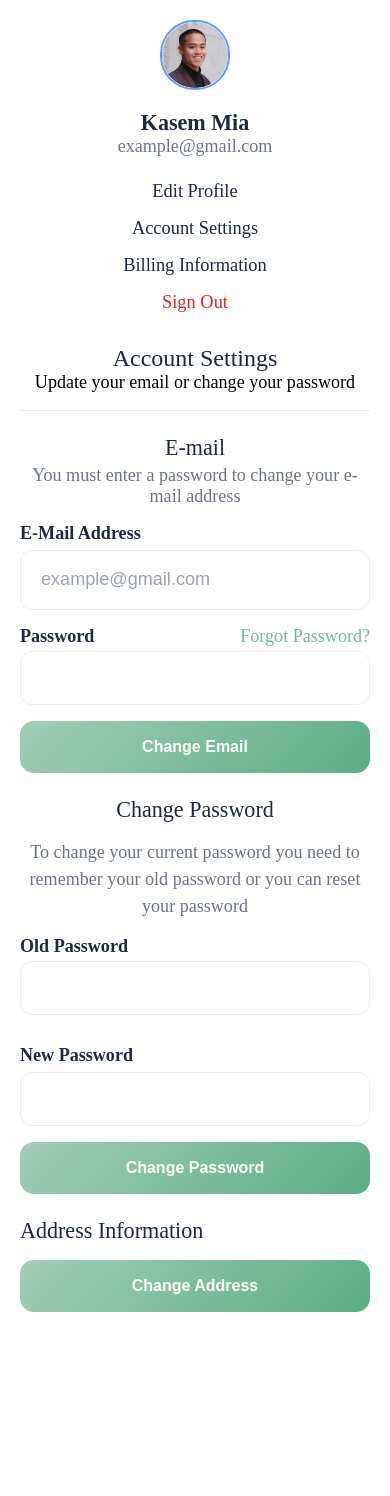
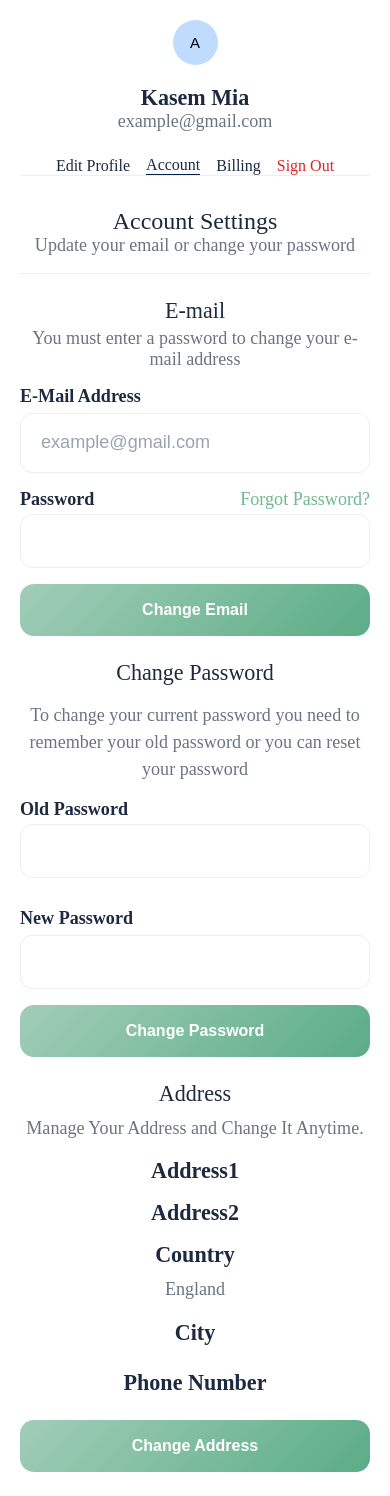
Before and after one commit to seenyor/seenyor, a Next.js app: page /account/account-settings in a window 390 px wide. Before the commit the page ends 1360 px from the top, so only its background shows below. Built offline with nearby package versions, Linux system fonts and the light colour scheme; a web font is replaced by a local one.

Commit message:
name-pass&all-update

```diff
--- a/package.json
+++ b/package.json
@@ -9,6 +9,7 @@
     "lint": "next lint"
   },
   "dependencies": {
+    "@radix-ui/react-avatar": "^1.1.1",
     "@radix-ui/react-dialog": "^1.1.2",
     "@radix-ui/react-icons": "^1.3.0",
     "@radix-ui/react-menubar": "^1.1.1",
@@ -31,6 +32,7 @@
     "react-otp-input": "^3.1.1",
     "react-select": "^5.8.1",
     "react-tabs": "^6.0.2",
+    "react-toastify": "^10.0.6",
     "tailwind-merge": "^2.5.2",
     "tailwind-scrollbar": "^3.1.0",
     "tailwindcss-animate": "^1.0.7"
--- a/src/app/account/ProfileNav.jsx
+++ b/src/app/account/ProfileNav.jsx
@@ -1,10 +1,10 @@
 "use client";
-import { Heading, Img, Text } from "@/components";
+import { Heading, Text } from "@/components";
 import { useAuth } from "@/context/AuthContext";
 import { useUserService } from "@/services/userService";
+import * as Avatar from "@radix-ui/react-avatar";
 import Link from "next/link"; // Import Link from next/link
 import { usePathname, useRouter } from "next/navigation";
-
 export default function ProfileNav() {
   const router = useRouter();
   const { removeStripeCustomerId } = useUserService();
@@ -18,15 +18,13 @@ export default function ProfileNav() {
   };
 
   return (
-    <div className="flex max-w-[18.125rem] flex-col gap-[1.50rem] md:w-full bg-white rounded-lg">
+    <div className="flex w-[18.125rem] flex-col gap-[1.50rem] md:w-full bg-white rounded-lg">
       <div className="flex items-center gap-[1.25rem] md:flex-col md:text-center">
-        <Img
-          src="img_rectangle_4400.png"
-          width={70}
-          height={70}
-          alt="Rectangle 4400"
-          className="h-[4.38rem] w-[4.38rem] rounded-[34px] object-cover border-2 border-blue-300"
-        />
+      <Avatar.Root className="inline-flex size-[45px] select-none items-center justify-center overflow-hidden rounded-full bg-black-200 align-middle">
+			<Avatar.Fallback className="leading-1 flex size-full items-center justify-center bg-blue-200 text-[15px] font-medium text-violet11">
+				A
+			</Avatar.Fallback>
+		</Avatar.Root>
         <div className="flex flex-1 flex-col items-start md:items-center">
           <Heading
             size="heading3xl"
@@ -43,15 +41,15 @@ export default function ProfileNav() {
           </Text>
         </div>
       </div>
-      <div className="flex flex-col items-start md:items-center gap-6 md:gap-4">
+      <div className="flex flex-col md:flex-row items-start md:justify-center md:items-center gap-6 md:gap-4 md:border-b">
         <Link href="/account">
           <div
-            className={`flex self-stretch transition-colors duration-200 hover:text-blue-400`}
+            className={`flex self-stretch transition-colors duration-200 `}
           >
             <Heading
               as="h2"
-              className={`text-[1rem] md:text-[1.15rem] font-medium text-[#6c7482] ${
-                pathname === "/account" ? "!text-[#1d293f] " : ""
+              className={`text-[1rem] md:text-[1rem] font-medium text-[#6c7482] ${
+                pathname === "/account" ? "!text-[#1d293f] md:border-b border-b-[#002248]  " : ""
               }`}
             >
               Edit Profile
@@ -59,16 +57,16 @@ export default function ProfileNav() {
           </div>
         </Link>
         <Link href="/account/account-settings">
-          <div className={`flex self-stretch  transition-colors duration-200`}>
+          <div className={`flex self-stretch  transition-colors duration-200 `}>
             <Heading
               as="h3"
-              className={`text-[1.00rem] md:text-[1.15rem] font-normal text-[#6c7482] md:ml-0 hover:text-blue-600 transition-colors duration-200 ${
+              className={`text-[1.00rem]  font-normal text-[#6c7482] md:ml-0 hover:text-blue-600 transition-colors duration-200 ${
                 pathname === "/account/account-settings"
-                  ? "!text-[#1d293f]"
+                  ? "!text-[#1d293f] md:border-b border-b-[#002248] "
                   : ""
               }`}
             >
-              Account Settings
+              Account <span className="md:hidden">Setting</span>
             </Heading>
           </div>
         </Link>
@@ -76,20 +74,20 @@ export default function ProfileNav() {
           <div className={`flex self-stretch  transition-colors duration-200`}>
             <Heading
               as="h4"
-              className={`text-[1.00rem] md:text-[1.15rem] font-normal text-[#6c7482] md:ml-0 transition-colors duration-200 ${
+              className={`text-[1.00rem] font-normal text-[#6c7482] md:ml-0 transition-colors duration-200 ${
                 pathname === "/account/billing-information"
-                  ? "!text-[#1d293f] font-medium"
+                  ? "!text-[#1d293f] md:border-b border-b-[#002248] "
                   : ""
               }`}
             >
-              Billing Information
+              Billing <span className="md:hidden">Information</span>
             </Heading>
           </div>
         </Link>
         <button onClick={handleLogout}>
           <Heading
             as="h5"
-            className="text-[1.00rem] md:text-[1.15rem] font-normal !text-red-600 transition-colors duration-200"
+            className="text-[1.00rem] font-normal !text-red-600 transition-colors duration-200"
           >
             Sign Out
           </Heading>
--- a/src/components/AccountSetting/index.jsx
+++ b/src/app/account/account-settings/index.jsx
@@ -1,17 +1,51 @@
 "use client";
 import AddressModal from "@/modals/AddressModal";
+import { useUserService } from "@/services/userService";
 import Link from "next/link";
-import { useState } from "react";
-import { Button, Heading, Input, Text } from "..";
+import { useEffect, useState } from "react";
+import { toast } from 'react-toastify'; // Import toast
+import { Button, Heading, Input, Text } from "../../../components";
 
 const AccountSetting = () => {
   const [isAddressModalOpen, setIsAddressModalOpen] = useState(false);
-
+  const [oldPassword, setOldPassword] = useState(""); // State for old password
+  const [newPassword, setNewPassword] = useState(""); // State for new password
+  const [AddressInfo, setAddressInfo] = useState('')
+  const { updateUserName, updatePassword, getUserDetailsById } = useUserService();
   const handleAddressModalToggle = (isOpen) => {
     setIsAddressModalOpen(isOpen);
   };
 
+  useEffect(() => {
+    const storedUserId = localStorage.getItem("user_id");
+    if (storedUserId) {
+      fetchUserDetails(storedUserId);
+    }
+  }, []);
+  const fetchUserDetails = async (id) => {
+    try {
+      const userDetails = await getUserDetailsById(id);
+      setAddressInfo(userDetails);
+    } catch (error) {
+      console.error("Failed to fetch user details:", error);
+    }
+  };
+  const handleChangePassword = async () => {
+    try {
+      const response = await updatePassword({ oldPassword, newPassword });
+      console.log("Password updated successfully:", response);
+      toast.success("Password updated successfully!"); // Show success toast
+      // Optionally reset the password fields
+      setOldPassword("");
+      setNewPassword("");
+    } catch (error) {
+      console.error("Failed to update password:", error);
+      toast.error("Failed to update password. Please try again."); // Show error toast
+    }
+  };
 
+
+  console.log("i am adressInfo", AddressInfo)
   return (
     <div className="">
       <div className="flex flex-col items-start border-b border-solid border-border pb-4 md:items-center md:text-center">
@@ -24,15 +58,17 @@ const AccountSetting = () => {
         </Heading>
         <Text
           as="p"
-          className="mb-[0.05rem] text-[1.13rem] font-normal text-body"
+          className="mb-[0.05rem] text-[1.13rem] font-normal text-[#6c7482] "
         >
           Update your email or change your password
         </Text>
       </div>
-       {/* Address Modal */}
-      <AddressModal onChange={handleAddressModalToggle} isOpen={isAddressModalOpen} /> <AddressModal />
+
+      {/* Address Modal */}
+      <AddressModal onChange={handleAddressModalToggle} isOpen={isAddressModalOpen} />
+
       {/* Email Section */}
-      <div className="bg-white rounded-lg  md:text-center my-6">
+      <div className="bg-white rounded-lg md:text-center my-6">
         <Heading
           size="text3xl"
           as="h4"
@@ -95,7 +131,7 @@ const AccountSetting = () => {
       </div>
 
       {/* Password Section */}
-      <div className="bg-white rounded-lg  mb-6">
+      <div className="bg-white rounded-lg mb-6">
         <Heading
           size="text3xl"
           as="p"
@@ -124,6 +160,8 @@ const AccountSetting = () => {
               shape="round"
               type="password"
               name="oldPassword"
+              value={oldPassword} // Bind the old password input
+              onChange={(e) => setOldPassword(e.target.value)} // Update state on input change
               className="rounded-[12px] !border px-[1.63rem] sm:px-[1.25rem]"
             />
           </div>
@@ -140,29 +178,115 @@ const AccountSetting = () => {
               shape="round"
               type="password"
               name="newPassword"
+              value={newPassword} // Bind the new password input
+              onChange={(e) => setNewPassword(e.target.value)} // Update state on input change
               className="self-stretch rounded-[12px] !border px-[1.63rem] sm:px-[1.25rem]"
             />
           </div>
+
         </div>
         <Button
           color="green_200_green_400_01"
           shape="round"
           className="min-w-[12.63rem] md:w-full rounded-[14px] px-[1.75rem] font-semibold sm:px-[1.25rem]"
+          onClick={handleChangePassword} // Call the function to change the password
         >
           Change Password
         </Button>
       </div>
 
       {/* Address Change Section */}
-      {/* Address Change Button */}
-      <div className="bg-white rounded-lg mb-6">
+      <div className="bg-white rounded-lg mb-6 md:text-center">
         <Heading
           size="text3xl"
           as="p"
-          className="text-[1.50rem] font-medium text-[#1d293f] md:text-[1.38rem] mb-4"
+          className="text-[1.50rem] font-medium text-[#1d293f] md:text-[1.38rem] mb-2"
         >
-          Address Information
+          Address
         </Heading>
+        <Text
+          as="p"
+          className="w-full text-[1.13rem] font-normal leading-[1.69rem] text-[#6c7482] mb-4 md:text-center"
+        >
+        Manage Your Address and Change It Anytime.
+        </Text>
+        <div id="addressection" className="">
+        <Heading
+          size="text3xl"
+          as="p"
+          className="text-[1.13rem] font-semibold text-[#1d293f] md:text-[1.38rem] mb-2"
+        >
+          Address1
+        </Heading>
+        <Text
+          as="p"
+          className="w-full text-[1.13rem] font-normal leading-[1.69rem] text-[#6c7482] mb-4 md:text-center"
+        >
+       {AddressInfo?.data?.address
+       }
+        </Text>
+        <Heading
+          size="text3xl"
+          as="p"
+          className="text-[1.13rem] font-semibold text-[#1d293f] md:text-[1.38rem] mb-2"
+        >
+          Address2
+        </Heading>
+        <Text
+          as="p"
+          className="w-full text-[1.13rem] font-normal leading-[1.69rem] text-[#6c7482] mb-4 md:text-center"
+        >
+       {AddressInfo?.data?.address2}
+        </Text>
+        <div className="city wrap flex justify-between md:justify-normal md:flex-col">
+        <div className="flex flex-col md:justify-start">
+        <Heading
+          size="text3xl"
+          as="p"
+          className="text-[1.13rem] font-semibold text-[#1d293f] md:text-[1.38rem] mb-2"
+        >
+          Country
+        </Heading>
+        <Text
+          as="p"
+          className="w-full text-[1.13rem] font-normal leading-[1.69rem] text-[#6c7482] mb-4 md:text-center"
+        >
+         England
+        </Text>
+        </div>
+
+        <div className="flex flex-col md:justify-start">
+        <Heading
+          size="text3xl"
+          as="p"
+          className="text-[1.13rem] font-semibold text-[#1d293f] md:text-[1.38rem] mb-2"
+        >
+          City
+        </Heading>
+        <Text
+          as="p"
+          className="w-full text-[1.13rem] font-normal leading-[1.69rem] text-[#6c7482] mb-4 md:text-center"
+        >
+         {AddressInfo?.data?.city}
+        </Text>
+        </div>
+        </div>
+        </div>
+        <Heading
+          size="text3xl"
+          as="p"
+          className="text-[1.13rem] font-semibold text-[#1d293f] md:text-[1.38rem] mb-2"
+        >
+          Phone Number
+        </Heading>
+        <Text
+          as="p"
+          className="w-full text-[1.13rem] font-normal leading-[1.69rem] text-[#6c7482] mb-4 md:text-center"
+        >
+         {AddressInfo?.data?.contact_number}
+        </Text>
+
+        </div>
         <Button
           color="green_200_green_400_01"
           shape="round"
@@ -172,7 +296,7 @@ const AccountSetting = () => {
           Change Address
         </Button>
       </div>
-    </div>
+
   );
 };
 
--- a/src/app/account/account-settings/page.js
+++ b/src/app/account/account-settings/page.js
@@ -1,11 +1,5 @@
-import AccountSetting from "@/components/AccountSetting";
+import Page from "./"
+export default  function page() {
 
-function page() {
-  return (
-    <>
-      <AccountSetting />
-    </>
-  );
+  return <><Page /></>
 }
-
-export default page;
--- a/src/app/layout.js
+++ b/src/app/layout.js
@@ -1,6 +1,8 @@
 import { AuthProvider } from "@/context/AuthContext";
 import "@/styles/index.css";
 import "@/styles/tailwind.css";
+import { ToastContainer } from "react-toastify";
+import 'react-toastify/dist/ReactToastify.css';
 
 // import { Poppins } from "next/font/google";
 
@@ -22,7 +24,10 @@ export default function RootLayout({ children }) {
   return (
     <AuthProvider>
       <html lang="en">
-        <body>{children}</body>
+        <body>{children}
+        <ToastContainer />
+
+        </body>
       </html>
     </AuthProvider>
   );
```
Also changed, not shown: src/app/(product)/ProductHero.jsx (added, +55 -0 lines), src/app/(product)/index.jsx (+17 -3 lines), src/app/account/accountInfo.jsx (+13 -11 lines), src/app/account/billing-information/page.js (+7 -33 lines), src/services/userService.js (+13 -3 lines), 1 other file (tests, documents, lock files or other folders).
